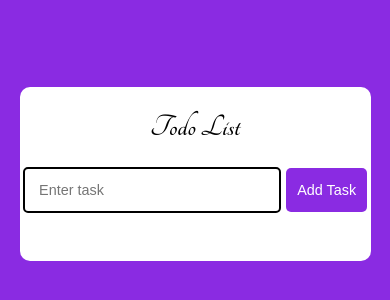
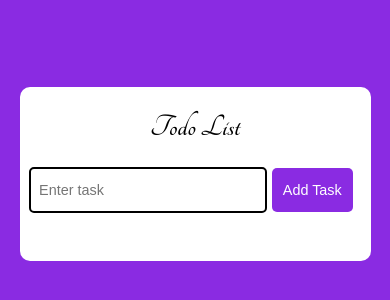
Before and after one commit to akashzone/react-todo-app, a React (Vite) app: page / in a window 390 px wide. Shown: the part 248-548 px from the top of the page. Built offline with nearby package versions, Linux system fonts and the light colour scheme.

Commit message:
Changes for  responsive on phones.

```diff
--- a/src/Todo.css
+++ b/src/Todo.css
@@ -100,17 +100,19 @@ input[type="checkbox"]:checked {
 }
 
 @media (max-width: 480px) {
+  .header{
+    max-width: 95%;
+  }
   #taskInput {
     flex: 1;
     min-width: 0;
-    padding: 0.8rem 0.9rem;
-    margin-left: 0.2rem;
+    padding: 0.8rem 0.5rem;
+    margin-left: 0.6rem;
     font-size: 0.9rem;
   }
 
   #addBtn {
     padding: 0.87rem 0.7rem;
-    margin-right: 0.2rem;
     font-size: 0.9rem;
   }
 }
```
